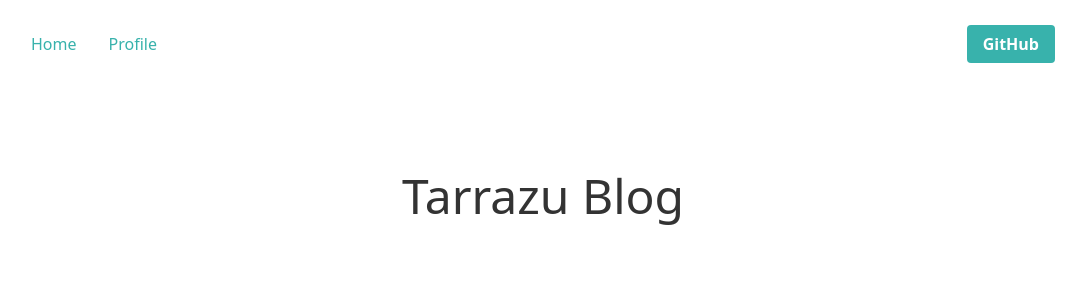
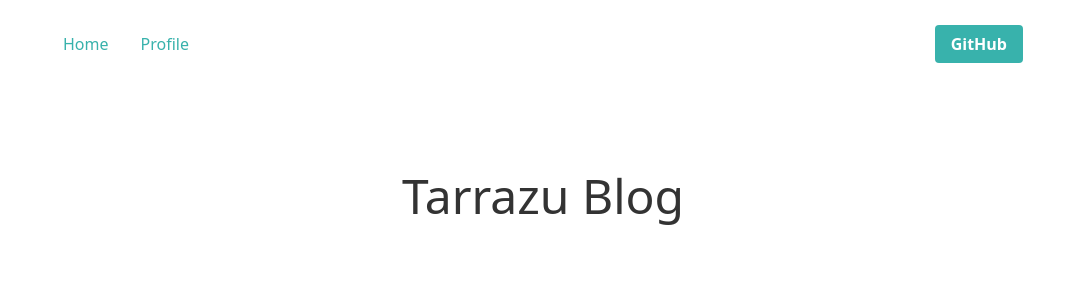
Before and after one commit to ndaemy/tarrazu-blog-frontend, a Next.js app: page / in a window 1280 px wide. Shown: the top 300 px of the page, without its empty margins (97-1183 px from the left). Built offline with nearby package versions, Linux system fonts and the light colour scheme.

Commit message:
[Layout] Fix responsive design

```diff
--- a/components/layout.tsx
+++ b/components/layout.tsx
@@ -3,17 +3,17 @@ import Nav from './nav'
 
 type Props = {
   title?: string
-  children: React.ReactChild
+  children: React.ReactNode
 }
 
 export default function Layout({ title, children }: Props) {
   return (
-    <>
+    <div className='max-w-screen-lg mx-auto px-8'>
       <Head>
         <title>{title ? `Tarrazu Blog | ${title}` : 'Tarrazu Blog'}</title>
       </Head>
       <Nav />
       {children}
-    </>
+    </div>
   )
 }
--- a/components/nav.tsx
+++ b/components/nav.tsx
@@ -5,7 +5,7 @@ const links = [{ href: 'https://github.com/yuyaebean', label: 'GitHub' }]
 export default function Nav() {
   return (
     <nav>
-      <ul className='flex justify-between items-center p-8 md:px-32'>
+      <ul className='flex justify-between items-center py-8'>
         <li>
           <Link href='/'>
             <a className='text-teal-500 no-underline mr-8'>Home</a>
```
Also changed, not shown: 1 other file (tests, documents, lock files or other folders).
